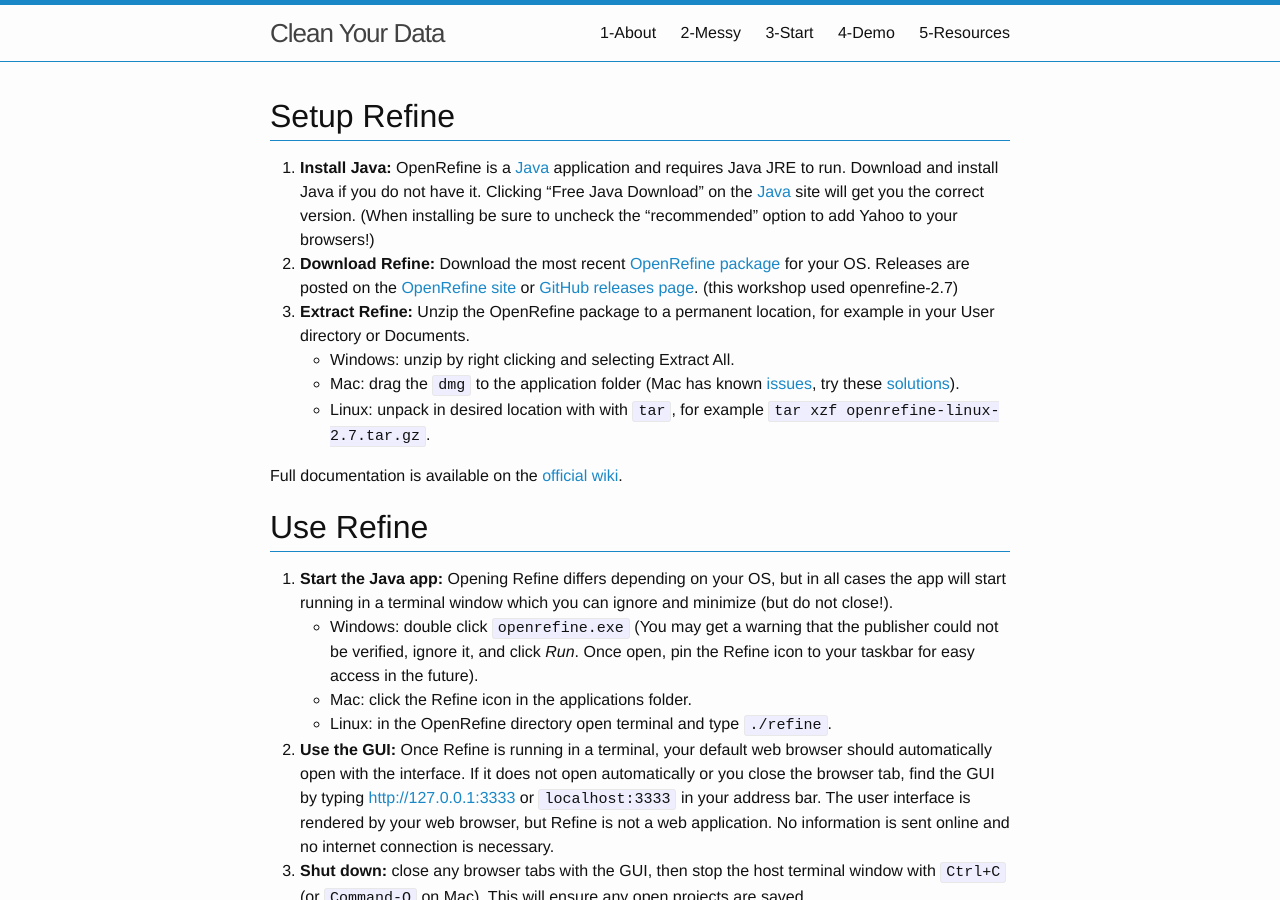
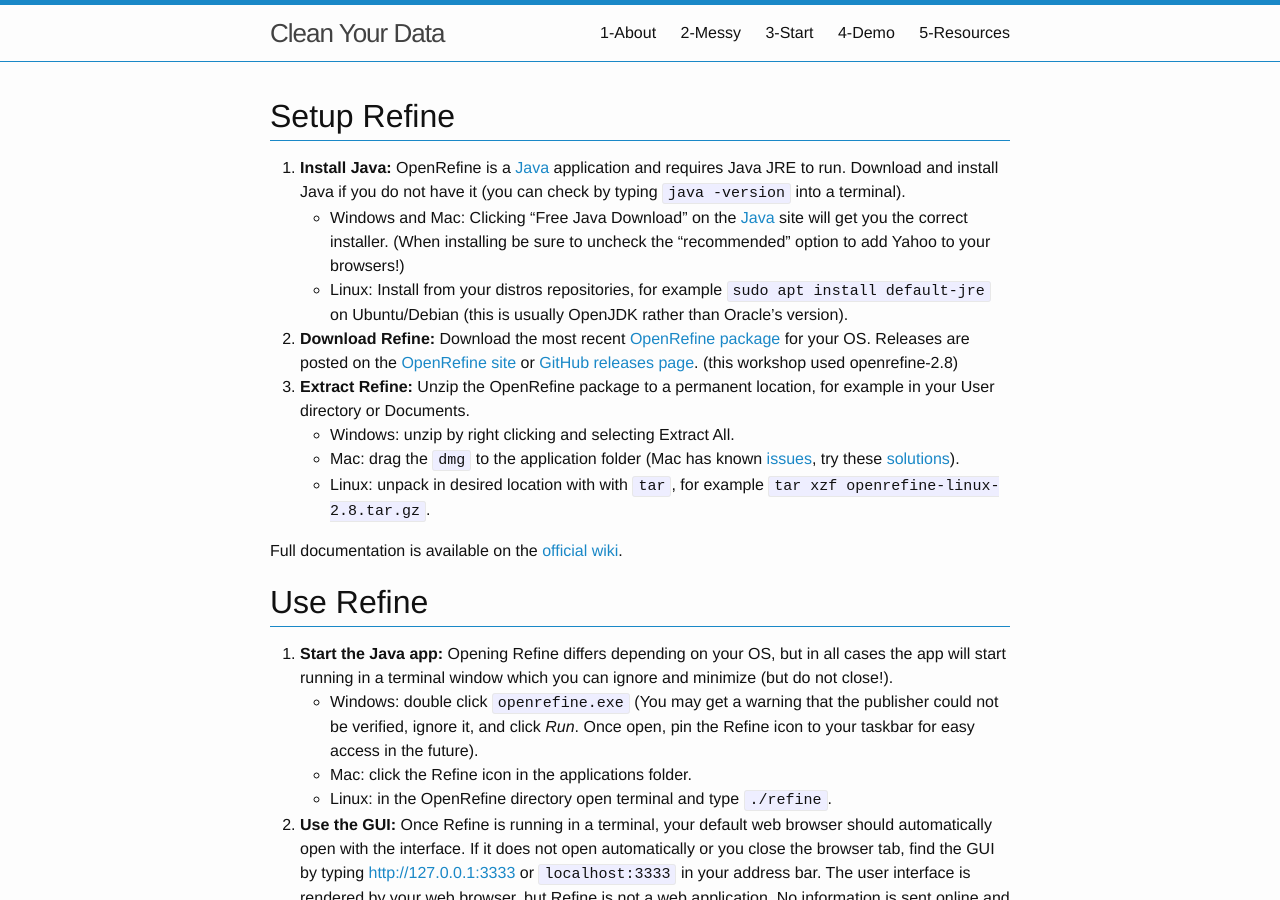
Before and after one commit to evanwill/clean-your-data, a Jekyll site: the page built from 3-start.md, in a window 1280 px wide and 900 px high. Built offline with Jekyll 4.4.1, drawn with Linux system fonts in a browser that asks for light colours.

Commit message:
update links target blank

```diff
--- a/3-start.md
+++ b/3-start.md
@@ -6,14 +6,16 @@ nav: true
 
 # Setup Refine
 
-1. **Install Java:** OpenRefine is a [Java](http://java.com/en/) application and requires Java JRE to run. Download and install Java if you do not have it. Clicking "Free Java Download" on the [Java](http://java.com/) site will get you the correct version. (When installing be sure to uncheck the "recommended" option to add Yahoo to your browsers!)
-2. **Download Refine:** Download the most recent [OpenRefine package](http://openrefine.org/download.html) for your OS. Releases are posted on the [OpenRefine site](http://openrefine.org/download.html) or [GitHub releases page](https://github.com/OpenRefine/OpenRefine/releases/). (this workshop used openrefine-2.7)
+1. **Install Java:** OpenRefine is a [Java](http://java.com/en/){:target="_blank"} application and requires Java JRE to run. Download and install Java if you do not have it (you can check by typing `java -version` into a terminal).
+    - Windows and Mac: Clicking "Free Java Download" on the [Java](http://java.com/){:target="_blank"} site will get you the correct installer. (When installing be sure to uncheck the "recommended" option to add Yahoo to your browsers!)
+    - Linux: Install from your distros repositories, for example `sudo apt install default-jre` on Ubuntu/Debian (this is usually OpenJDK rather than Oracle's version).
+2. **Download Refine:** Download the most recent [OpenRefine package](http://openrefine.org/download.html){:target="_blank"} for your OS. Releases are posted on the [OpenRefine site](http://openrefine.org/download.html){:target="_blank"} or [GitHub releases page](https://github.com/OpenRefine/OpenRefine/releases/){:target="_blank"}. (this workshop used openrefine-2.8)
 3. **Extract Refine:** Unzip the OpenRefine package to a permanent location, for example in your User directory or Documents.
     - Windows: unzip by right clicking and selecting Extract All.
-    - Mac: drag the `dmg` to the application folder (Mac has known [issues](https://github.com/OpenRefine/OpenRefine/wiki/Installation-Instructions#mac-osx), try these [solutions](https://evanwill.github.io/_drafts/notes/open-refine-osx.html)).
-    - Linux: unpack in desired location with with `tar`, for example `tar xzf openrefine-linux-2.7.tar.gz`.
+    - Mac: drag the `dmg` to the application folder (Mac has known [issues](https://github.com/OpenRefine/OpenRefine/wiki/Installation-Instructions#mac-osx){:target="_blank"}, try these [solutions](https://evanwill.github.io/_drafts/notes/open-refine-osx.html){:target="_blank"}).
+    - Linux: unpack in desired location with with `tar`, for example `tar xzf openrefine-linux-2.8.tar.gz`.
 
-Full documentation is available on the [official wiki](https://github.com/OpenRefine/OpenRefine/wiki/).
+Full documentation is available on the [official wiki](https://github.com/OpenRefine/OpenRefine/wiki/){:target="_blank"}.
 
 # Use Refine
 
```
Also changed, not shown: 1-about.md (+5 -5 lines), 5-resources.md (+13 -13 lines), index.md (+4 -4 lines).
